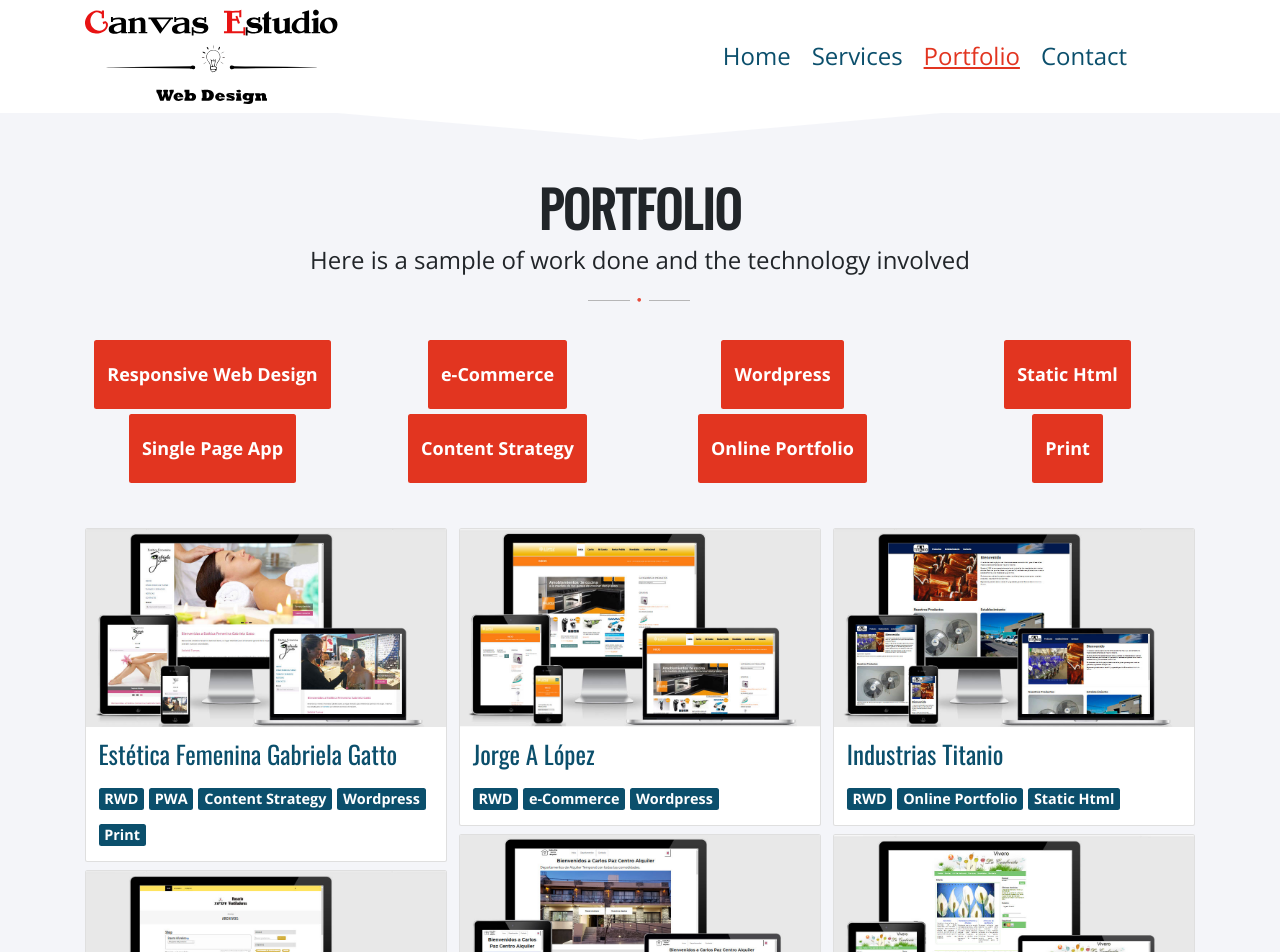
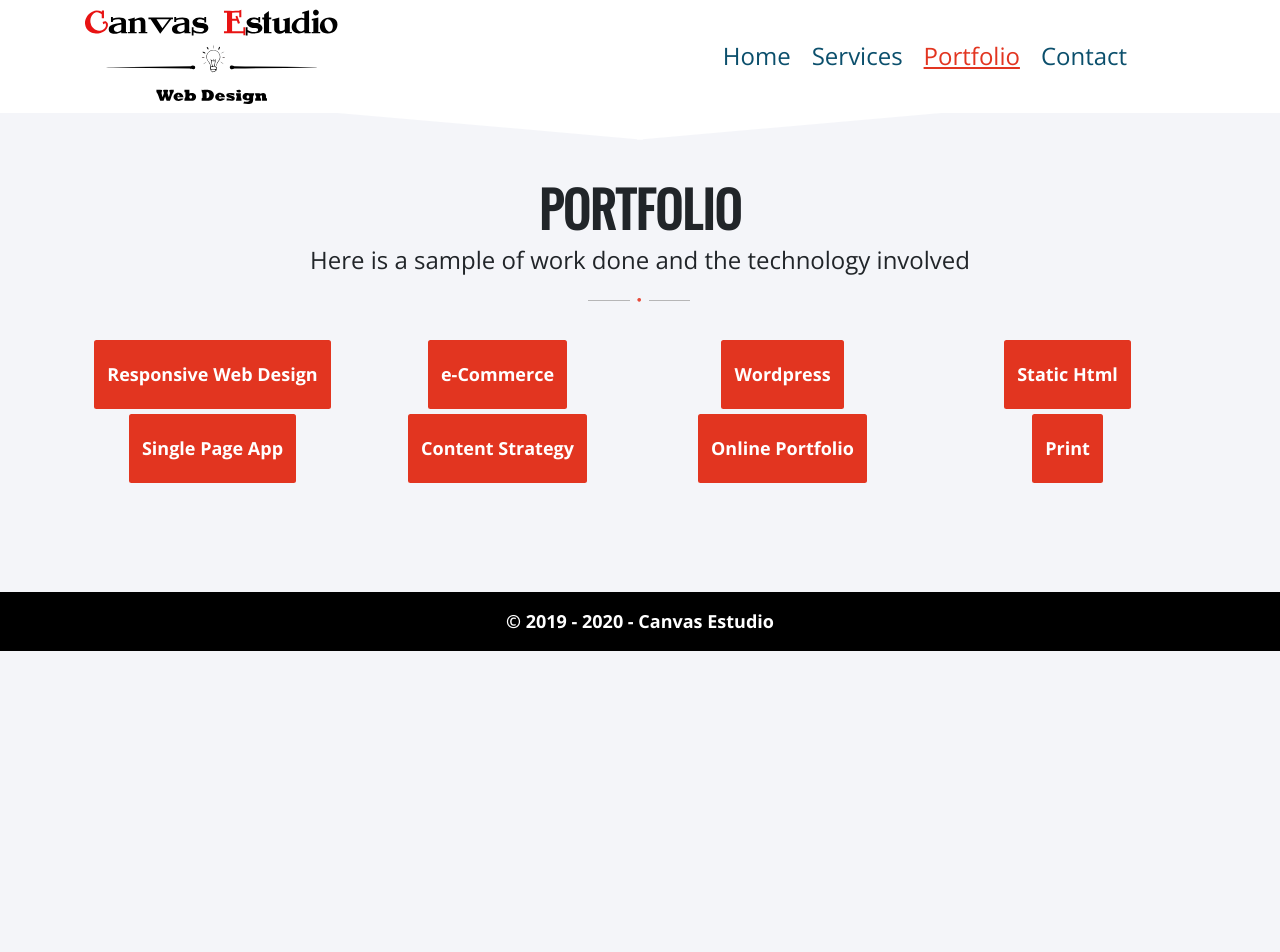
Before and after one commit to lavak00731/canvasestudio, an Angular app: page /portfolio in a window 1280 px wide. Shown: the top 952 px of the page. After the commit the page ends 800 px from the top, so only its background shows below. Built offline with nearby package versions, Linux system fonts and the light colour scheme.

Commit message:
primary filter in position

```diff
--- a/src/app/filter-client.pipe.ts
+++ b/src/app/filter-client.pipe.ts
@@ -6,7 +6,9 @@ import { Pipe, PipeTransform } from '@angular/core';
 export class FilterClientPipe implements PipeTransform {
 
   transform(value: any, args?: any): any {
-    if(args == "") {
+    const options = args;
+    console.log(options);
+   /*  if(args == "") {
       return value;
 
 
@@ -19,7 +21,7 @@ export class FilterClientPipe implements PipeTransform {
                              });
 
 
-    }
+    }    */
   }
 
 }
--- a/src/app/portfolio/portfolio.component.html
+++ b/src/app/portfolio/portfolio.component.html
@@ -5,35 +5,35 @@
       <form action="">
         <fieldset class="row">
           <div class="col-6 col-md-3 text-center">
-            <input type="checkbox" class="visually-hidden" (change)="checkValue('RWD', $event)"  id="RWD" name="RWD" value="RWD">
+            <input type="checkbox" class="visually-hidden" [(ngModel)]="featureList[0].RWD.isSelected" id="RWD" name="RWD" value="RWD">
             <label class="btn btn-primary" for="RWD">Responsive Web Design</label>
           </div>
           <div class="col-6 col-md-3 text-center">
-            <input type="checkbox" class="visually-hidden" (change)="checkValue('e-commerce', $event)" id="e-commerce" name="e-commerce" value="e-commerce">
-            <label class="btn btn-primary" for="e-commerce">e-Commerce</label>
+            <input type="checkbox" class="visually-hidden" [(ngModel)]="featureList[1].ecommerce.isSelected" id="ecommerce" name="ecommerce" value="ecommerce">
+            <label class="btn btn-primary" for="ecommerce">e-Commerce</label>
           </div>
           <div class="col-6 col-md-3 text-center">
-            <input type="checkbox" class="visually-hidden" (change)="checkValue('wordpress', $event)" id="wordpress" name="wordpress" value="wordpress">
+            <input type="checkbox" class="visually-hidden" [(ngModel)]="featureList[2].wordpress.isSelected" id="wordpress" name="wordpress" value="wordpress">
             <label class="btn btn-primary" for="wordpress">Wordpress</label>
           </div>
           <div class="col-6 col-md-3 text-center">
-            <input type="checkbox" class="visually-hidden" (change)="checkValue('static html', $event)" id="static-html" name="static-html" value="static-html">
-            <label class="btn btn-primary" for="static-html">Static Html</label>
+            <input type="checkbox" class="visually-hidden" [(ngModel)]="featureList[3].statichtml.isSelected" id="statichtml" name="statichtml" value="statichtml">
+            <label class="btn btn-primary" for="statichtml">Static Html</label>
           </div>
           <div class="col-6 col-md-3 text-center">
-            <input type="checkbox" class="visually-hidden" (change)="checkValue('spa', $event)" id="spa" name="spa" value="spa">
+            <input type="checkbox" class="visually-hidden" [(ngModel)]="featureList[4].spa.isSelected" id="spa" name="spa" value="spa">
             <label class="btn btn-primary" for="spa">Single Page App</label>
           </div>
           <div class="col-6 col-md-3 text-center">
-            <input type="checkbox" class="visually-hidden" (change)="checkValue('content strategy', $event)"  id="content-strategy" name="content-strategy" value="content-strategy">
-            <label class="btn btn-primary" for="content-strategy">Content Strategy</label>
+            <input type="checkbox" class="visually-hidden"[(ngModel)]="featureList[5].contentstrategy.isSelected"  id="contentstrategy" name="contentstrategy" value="contentstrategy">
+            <label class="btn btn-primary" for="contentstrategy">Content Strategy</label>
           </div>
           <div class="col-6 col-md-3 text-center">
-            <input type="checkbox" class="visually-hidden" (change)="checkValue('online portfolio', $event)" id="online-portfolio" name="online-portfolio" value="online-portfolio">
-            <label class="btn btn-primary" for="online-portfolio">Online Portfolio</label>
+            <input type="checkbox" class="visually-hidden" [(ngModel)]="featureList[6].onlineportfolio.isSelected" id="onlineportfolio" name="onlineportfolio" value="onlineportfolio">
+            <label class="btn btn-primary" for="onlineportfolio">Online Portfolio</label>
           </div>
           <div class="col-6 col-md-3 text-center">
-            <input type="checkbox" class="visually-hidden" (change)="checkValue('print', $event)" id="print" name="print" value="print">
+            <input type="checkbox" class="visually-hidden" [(ngModel)]="featureList[7].print.isSelected" id="print" name="print" value="print">
             <label class="btn btn-primary" for="print">Print</label>
           </div>
         </fieldset>
--- a/src/app/portfolio/portfolio.component.ts
+++ b/src/app/portfolio/portfolio.component.ts
@@ -9,22 +9,62 @@ import { ClientsService } from '../clients.service';
 export class PortfolioComponent implements OnInit {
 
   clients: any[];
-  featureList: any[] = [];
+  featureList: any[] = [
+      {
+        'RWD': {
+          isSelected: false,
+          value: 'RWD'
+        }
+      },
+      {
+        'ecommerce': {
+          isSelected: false,
+          value: 'e-Commerce'
+        }
+      },
+      {
+        'wordpress': {
+          isSelected: false,
+          value: 'Wordpress'
+        }
+      },
+      {
+        'statichtml': {
+          isSelected: false,
+          value: 'Static Html'
+        }
+      },
+      {
+        'spa': {
+          isSelected: false,
+          value: 'SPA'
+        }
+      },
+      {
+        'contentstrategy': {
+          isSelected: false,
+          value: 'Content Strategy'
+        }
+      },
+      {
+        'onlineportfolio': {
+          isSelected: false,
+          value: 'Online Portfolio'
+        }
+      },
+      {
+        'print': {
+          isSelected: false,
+          value: 'Print'
+        }
+      }
+  ];
 
   constructor(private _clientService: ClientsService) { }
 
   ngOnInit() {
     this.clients = this._clientService.getClients();
+    console.log(this.featureList[0].RWD.isSelected);
   }
-  checkValue (elem: string, event: any) {
-    if (event.target.checked) {
-      this.featureList.push(elem);
-     } else {
-        for( let i = 0; i < this.featureList.length; i++){
-          if ( this.featureList[i] === elem) {
-            this.featureList.splice(i, 1);
-          }
-        }
-    }
-  };
+
 }
```
Also changed, not shown: package.json (+13 -13 lines), 1 other file (tests, documents, lock files or other folders).
